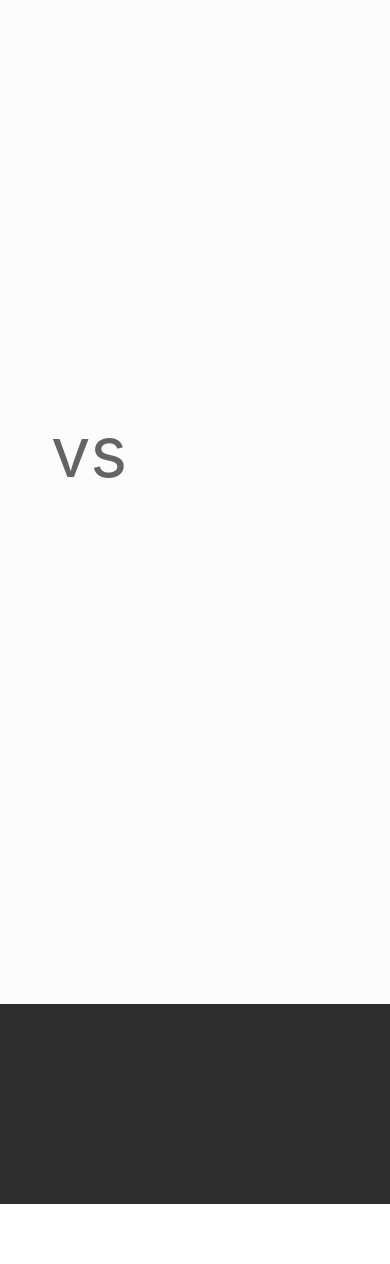
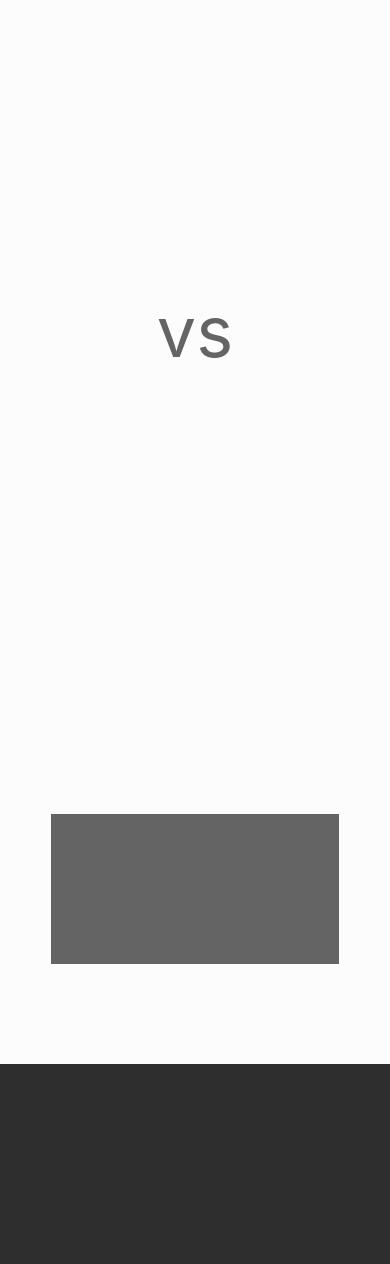
Before and after one commit to DJ-Yang/yes-or-no, a Django app: template templates/topic/select.html in a window 390 px wide; the page is wider, and only the part inside the window is pictured. Shown: the part 221-1485 px from the top of that part. Before the commit the page ends 1425 px from the top of that part, so only its background shows below. Run offline with Django 3.2, Linux system fonts and the light colour scheme; the template is opened without the code that fills it, so the values that code supplies are empty; some libraries are stand-ins or nearby versions.

Commit message:
select page responsive design

```diff
--- a/templates/topic/select.html
+++ b/templates/topic/select.html
@@ -27,6 +27,10 @@
       <img src="{{ topic.selection2_image.url}}">
       <span>{{topic.selection2_des}}</span>
     </div>
+
+  <div class="_baa_">
+
+  </div>
   </div>
 </div>
 {% endblock %}
--- a/topic/static/css/list.css
+++ b/topic/static/css/list.css
@@ -1,5 +1,7 @@
 @media all {
-
+    .container {
+        min-height: 1000px;
+    }
 
 .topic-list {
     padding-top: 50px;
--- a/topic/static/css/select.css
+++ b/topic/static/css/select.css
@@ -4,7 +4,9 @@
     font-size: 25px;
     font-weight: bold;
 }
-
+.container {
+    min-height: 900px;
+}
 
 .topic-graph-wrap {
     background-color: #333333;
@@ -33,14 +35,15 @@
 
 
 .selection {
-    width: 80%;
     margin: 100px auto;
     min-height: 600px;
+    min-width: 1100px;
 }
 
 .selection .selection1
 ,.selection .selection2 {
     display: inline-block;
+    margin: 10px 50px;
     width: 400px;
     height: 400px;
 }
@@ -49,12 +52,18 @@
 .selection .selection2 img{
     width: 100%;
 }
+.selection .selection1 img:hover,
+.selection .selection2 img:hover{
+    cursor: pointer;
+}
 
 .selection .selection1 span,
 .selection .selection2 span{
     display: block;
     width: 100%;
     text-align: center;
+    font-weight: bold;
+    font-size: 32px;
 }
 
 .selection1 {
@@ -72,11 +81,69 @@
     top: -190px;
 }
 
-@media all and (max-width:1024px) {
-    .selection .selection1,
+._baa_ {
+    width: 70%;
+    background-color: #646464;
+    height: 150px;
+    margin: 50px auto;
+}
+
+@media all and (max-width:1200px) {
+
+    .selection {
+        min-width: 320px;
+        margin-top: 50px;
+    }
+
+    .selection .selection1
+    ,.selection .selection2 {
+        display: inline-block;
+        margin: 10px 50px;
+        width: 300px;
+        height: 300px;
+    }
+
+}
+
+@media all and (max-width:992px) {
+
+    .selection {
+        min-width: 320px;
+        margin-top: 50px;
+    }
+
+    .selection .selection1
+    ,.selection .selection2 {
+        display: inline-block;
+        margin: 10px 20px;
+        width: 250px;
+        height: 250px;
+    }
+}
+@media all and (max-width:768px) {
+
+    .selection {
+        min-width: 320px;
+        margin-top: 50px;
+    }
+
+    .selection .selection1
+    ,.selection .selection2 {
+        display: block;
+        margin: 0 auto;
+        width: 300px;
+        height: 300px;
+    }
     .vs {
         display: block;
-        left: 0;
+        width: 100px;
+        position: relative;
         top: 0;
+        margin: 30px auto;
+        text-align: center;
+    }
+    ._baa_ {
+        width: 80%;
+        margin-top: 100px;
     }
 }
```
